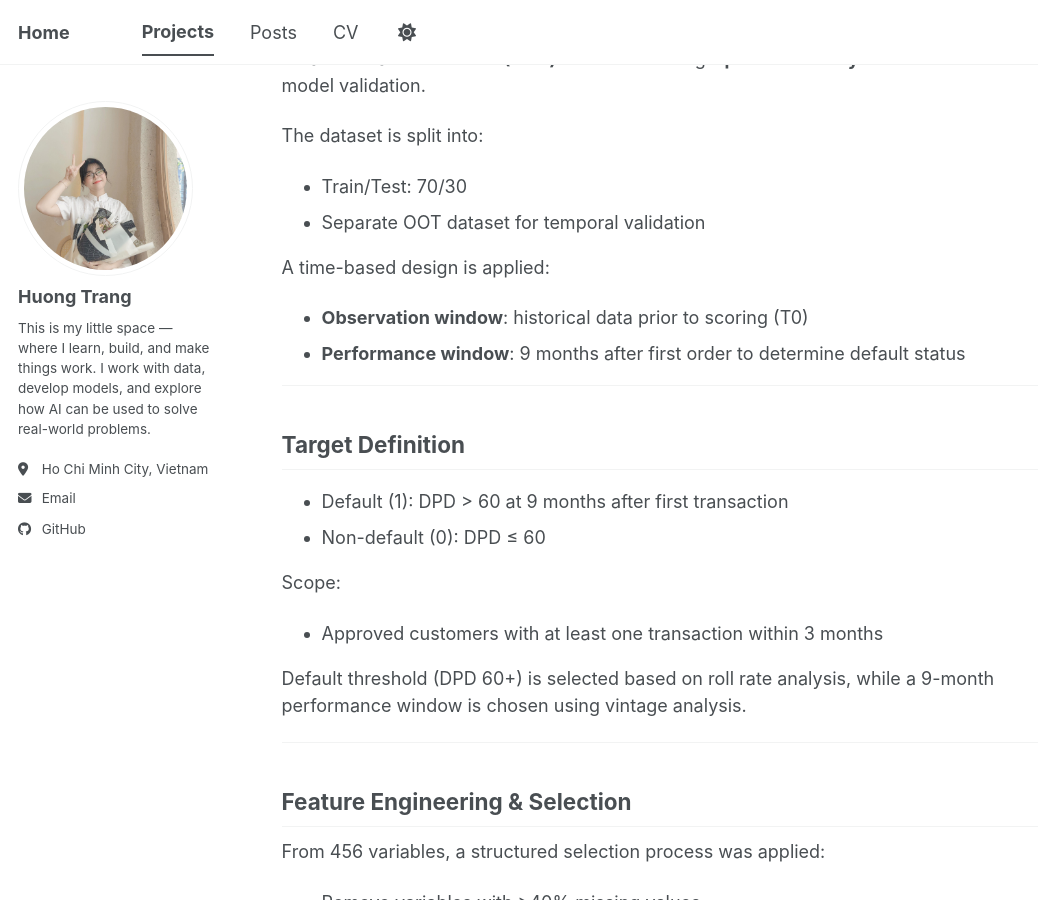
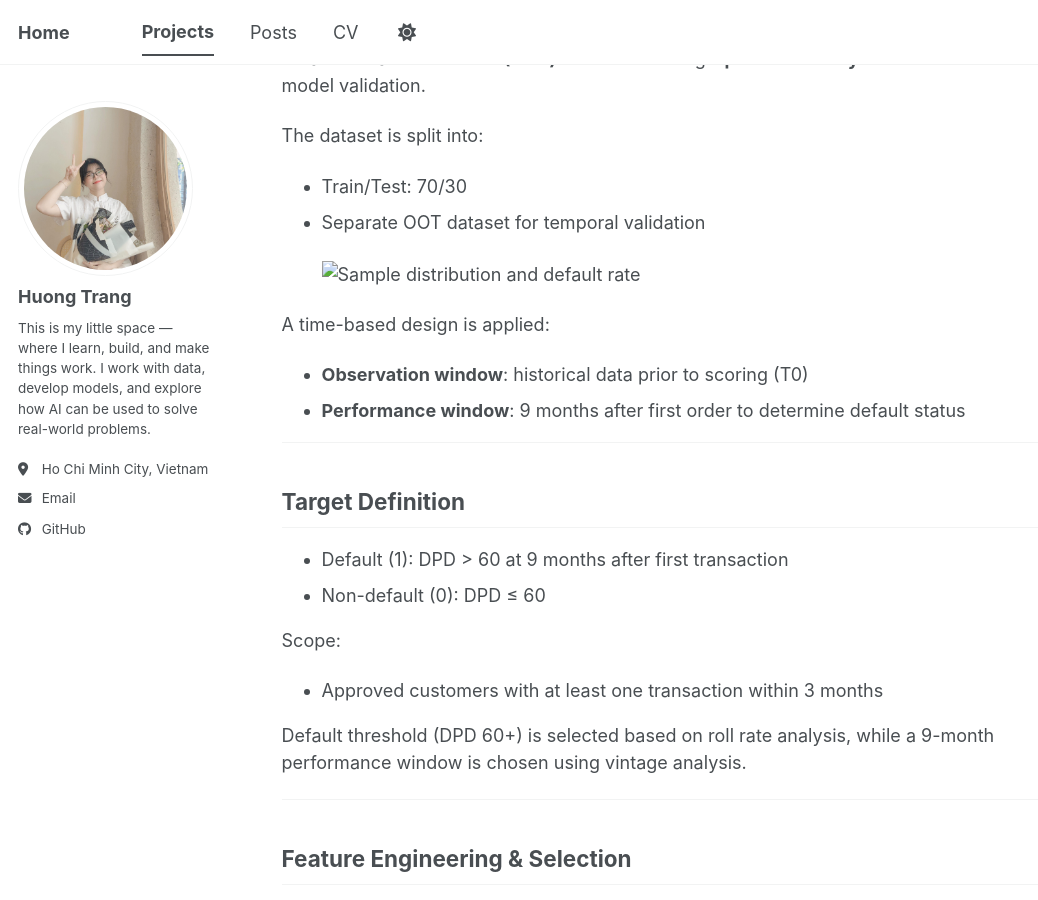
Before and after one commit to HuongTrangDo/huongtrangdo.github.io, a Jekyll site: the page built from _projects/2023-12-20-project-ascore.md, in a window 1280 px wide and 900 px high, scrolled down 1469 px. Shown: the whole window, without its empty margins (0-1038 px from the left). Built offline with Jekyll 4.4.1, drawn with Linux system fonts in a browser that asks for light colours; a script bundle is joined from its source files by our own code; library files that are not in the unit come from our copies.

Commit message:
Update 2023-12-20-project-ascore.md

```diff
--- a/_projects/2023-12-20-project-ascore.md
+++ b/_projects/2023-12-20-project-ascore.md
@@ -54,6 +54,8 @@
 The dataset is split into:
 - Train/Test: 70/30
 - Separate OOT dataset for temporal validation
+
+  ![Sample distribution and default rate]({{ "/images/project_ascore_sample_sum.jpg" | relative_url }})
 
 A time-based design is applied:
 - **Observation window**: historical data prior to scoring (T0)
```
